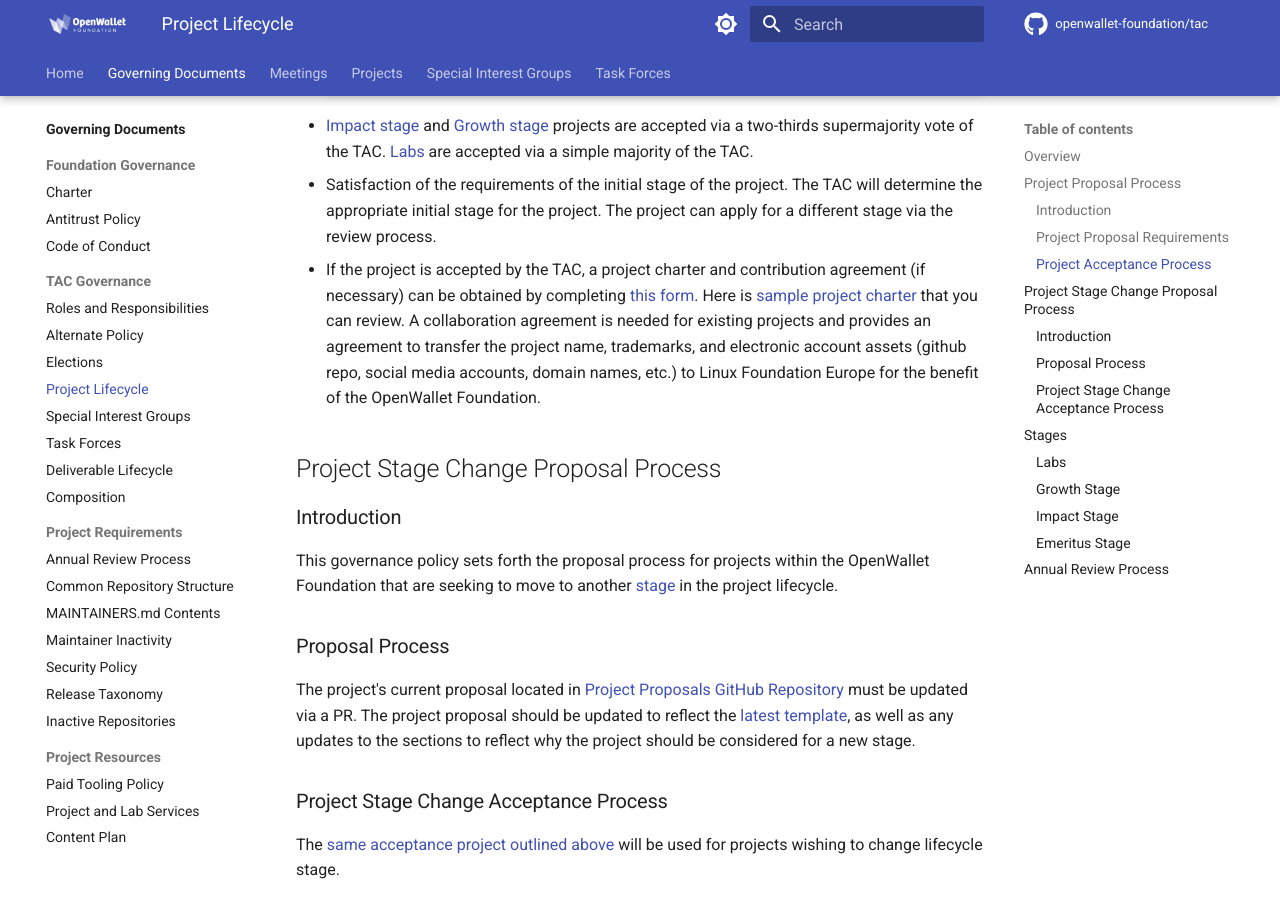
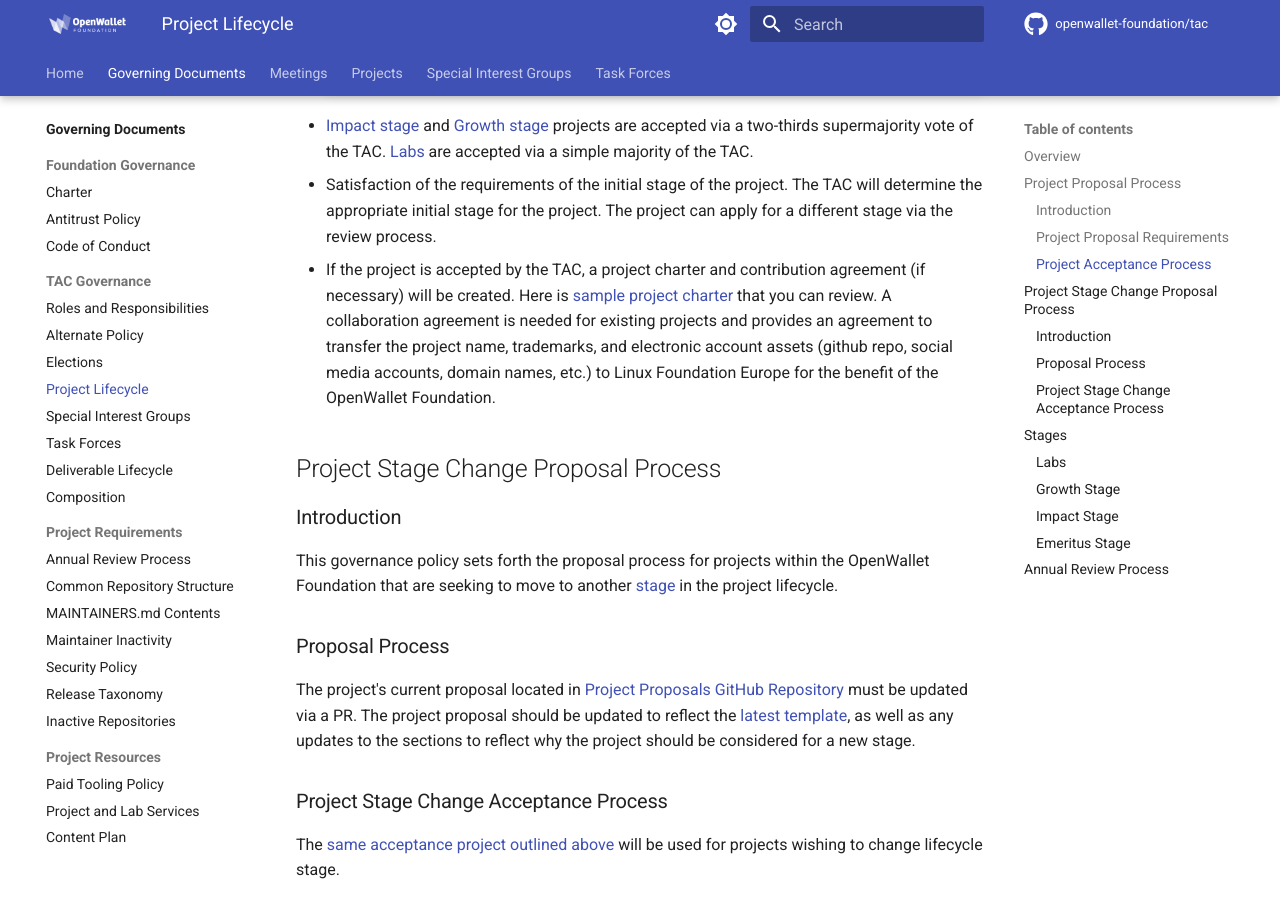
Before and after one commit to openwallet-foundation/tac, an MkDocs documentation site: the page built from docs/governance/project-lifecycle.md, in a window 1280 px wide and 900 px high, scrolled down 1882 px. Built offline with MkDocs 1.6.1 and Material for MkDocs 9.7.7, drawn with Linux system fonts in a browser that asks for light colours; comment, search, counter and statistics services are not loaded.

Commit message:
Update project-lifecycle.md
Removed "  by completing [this form](https://docs.google.com/forms/d/e/1FAIpQLSeO1bDGHUP-ZpCo1uynm94YOxZlek6RhCH7o3FnX1lZSXXfSQ/viewform?fbzx=4351560609072672295)." from the Project Acceptance Process as this form is no longer required

Signed-off-by: Sean Bohan <seanbohan@gmail.com>

```diff
--- a/docs/governance/project-lifecycle.md
+++ b/docs/governance/project-lifecycle.md
@@ -43,7 +43,7 @@
 
 * [Impact stage](#impact-stage) and [Growth stage](#growth-stage) projects are accepted via a two-thirds supermajority vote of the TAC. [Labs](#labs) are accepted via a simple majority of the TAC.
 * Satisfaction of the requirements of the initial stage of the project. The TAC will determine the appropriate initial stage for the project. The project can apply for a different stage via the review process.
-* If the project is accepted by the TAC, a project charter and contribution agreement (if necessary) can be obtained by completing [this form](https://docs.google.com/forms/d/e/1FAIpQLSeO1bDGHUP-ZpCo1uynm94YOxZlek6RhCH7o3FnX1lZSXXfSQ/viewform?fbzx=4351560609072672295). Here is [sample project charter](https://docs.google.com/document/d/1Sxnktu3d_xLFSZmAmSFbUp1Y1s1E36YvNDupY2AmigU/edit) that you can review.  A collaboration agreement is needed for existing projects and provides an agreement to transfer the project name, trademarks, and electronic account assets (github repo, social media accounts, domain names, etc.) to Linux Foundation Europe for the benefit of the OpenWallet Foundation.
+* If the project is accepted by the TAC, a project charter and contribution agreement (if necessary) will be created. Here is [sample project charter](https://docs.google.com/document/d/1Sxnktu3d_xLFSZmAmSFbUp1Y1s1E36YvNDupY2AmigU/edit) that you can review.  A collaboration agreement is needed for existing projects and provides an agreement to transfer the project name, trademarks, and electronic account assets (github repo, social media accounts, domain names, etc.) to Linux Foundation Europe for the benefit of the OpenWallet Foundation.
 
 ## Project Stage Change Proposal Process
 
```
